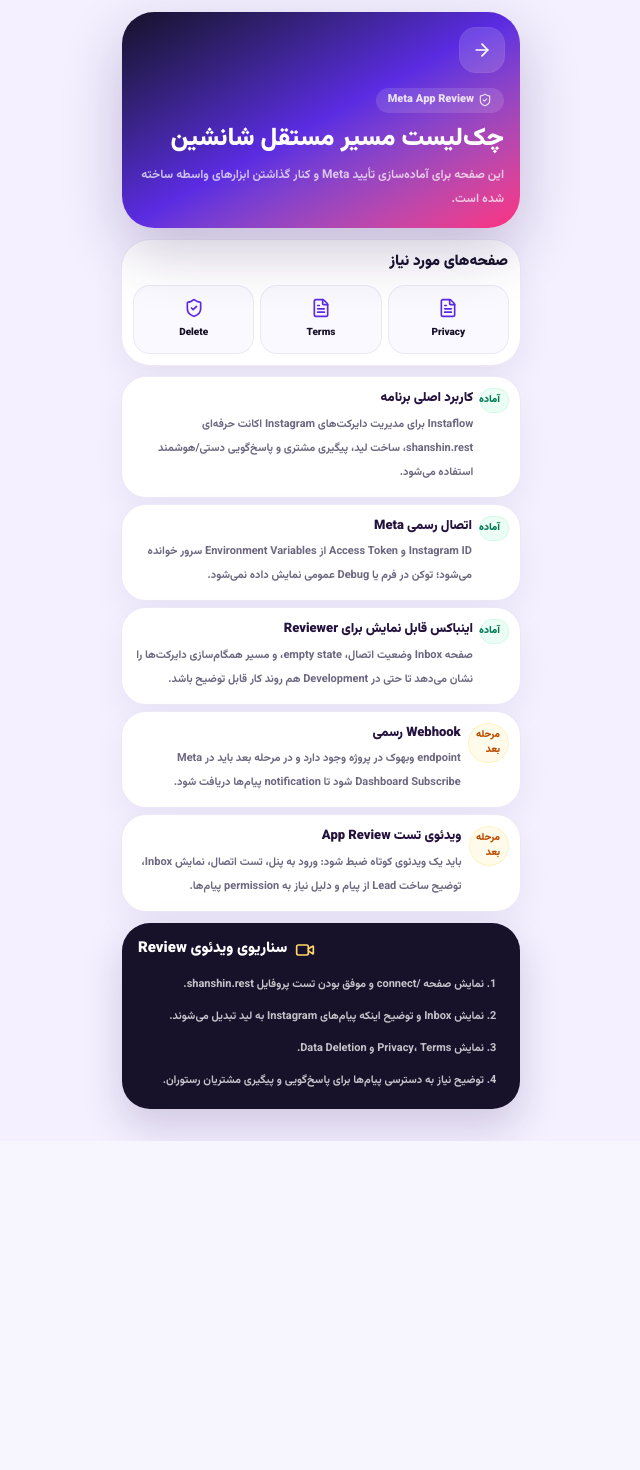
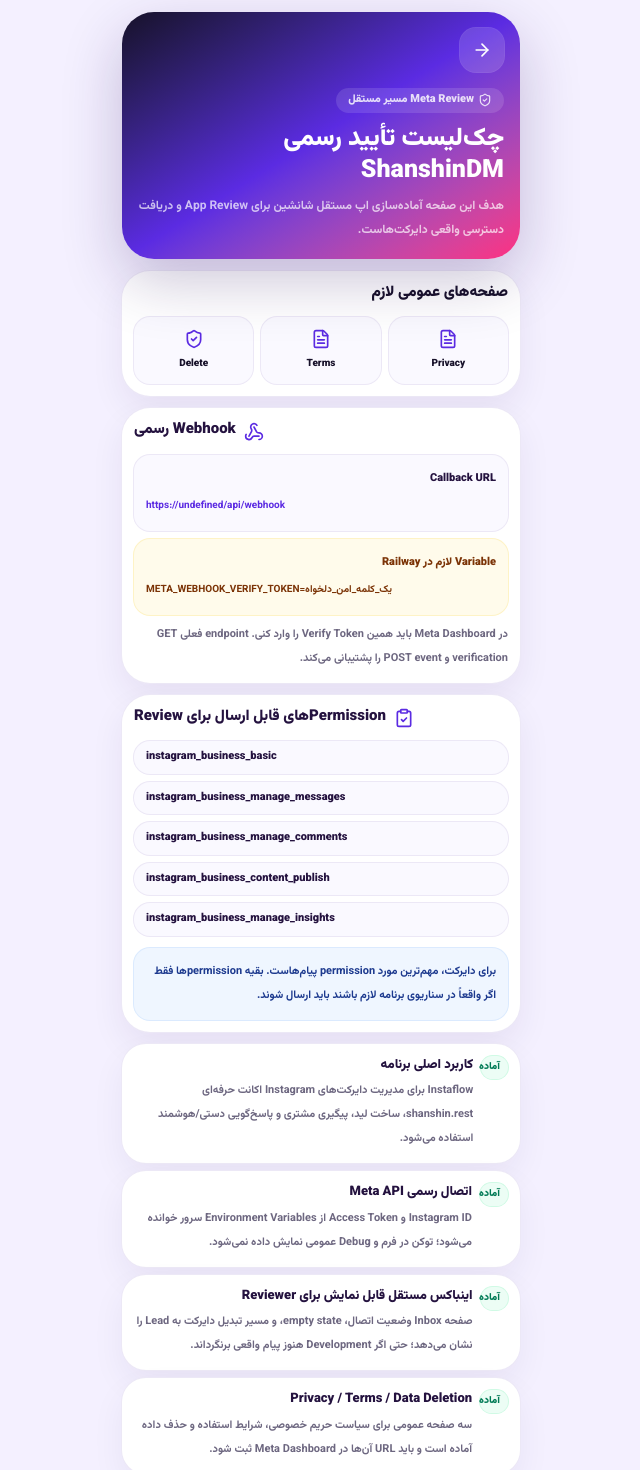
Before and after one commit to jafarabdulahy-cell/instaflow, a Next.js app: page /review in a window 1280 px wide. Shown: the top 1470 px of the page, without its empty margins (319-959 px from the left). Before the commit the page ends 1141 px from the top, so only its background shows below. Built offline with nearby package versions, Linux system fonts and the light colour scheme; no server answers.

Commit message:
Add files via upload

```diff
--- a/src/app/connect/page.tsx
+++ b/src/app/connect/page.tsx
@@ -383,7 +383,7 @@
             <span className="rounded-full bg-[#F2EEFF] px-3 py-1 text-[10px] font-black text-[#5B2BE2] ring-1 ring-[#E6DCF8]">مسیر مستقل شانشین</span>
             <div>
               <p className="text-[15px] font-black text-[#24123F]">آماده‌سازی App Review</p>
-              <p className="mt-1 text-[11px] font-bold text-[#7C748E]">از این نسخه مسیر ManyChat/Directam کنار گذاشته شده و تمرکز روی اپ رسمی خودمان است.</p>
+              <p className="mt-1 text-[11px] font-bold text-[#7C748E]">تمرکز این مسیر فقط روی اتصال رسمی Meta API و اپ مستقل ShanshinDM است.</p>
             </div>
           </div>
           <div className="grid grid-cols-2 gap-2">
@@ -391,7 +391,7 @@
             <Link href="/dashboard/inbox" className="rounded-[22px] bg-[#F2EEFF] p-3 text-center text-[12px] font-black text-[#5B2BE2] ring-1 ring-[#E6DCF8] active:scale-95">اینباکس مستقل</Link>
           </div>
           <div className="mt-2 rounded-[22px] bg-blue-50 p-3 text-[11px] font-bold leading-6 text-blue-900 ring-1 ring-blue-100">
-            قدم بعدی پروژه: کامل کردن Inbox، Webhook رسمی، صفحه‌های Privacy/Terms/Data Deletion و آماده کردن ویدئوی تست برای Meta Review. تا قبل از تأیید، data خالی خطای برنامه نیست؛ یک وضعیت قابل تشخیص در پنل است.
+            قدم بعدی پروژه: تنظیم Webhook رسمی در Meta Dashboard، ضبط ویدئوی تست، و ارسال Permissionها برای App Review. تا قبل از تأیید، خالی بودن data خطای برنامه نیست؛ یک وضعیت قابل تشخیص در پنل است.
           </div>
         </section>
 
--- a/src/app/dashboard/inbox/page.tsx
+++ b/src/app/dashboard/inbox/page.tsx
@@ -89,7 +89,7 @@
                 <MessageCircle className="h-3.5 w-3.5" /> Instagram Inbox
               </p>
               <h1 className="mt-2 text-[25px] font-black leading-tight">{title}</h1>
-              <p className="mt-2 text-[12px] font-bold leading-6 text-white/70">این صفحه مسیر مستقل شانشین را نشان می‌دهد؛ بدون ManyChat یا Directam.</p>
+              <p className="mt-2 text-[12px] font-bold leading-6 text-white/70">این صفحه مسیر مستقل و رسمی Meta API شانشین را نشان می‌دهد.</p>
             </div>
           </div>
           <div className="mt-4 grid grid-cols-3 gap-2 text-center">
--- a/src/app/review/page.tsx
+++ b/src/app/review/page.tsx
@@ -1,35 +1,56 @@
 import Link from "next/link";
-import { ArrowRight, CheckCircle2, FileText, MessageCircle, ShieldCheck, Video } from "lucide-react";
+import { ArrowRight, CheckCircle2, ClipboardCheck, FileText, Link2, MessageCircle, ShieldCheck, Video, Webhook } from "lucide-react";
 
-const items = [
+const baseUrl = process.env.NEXT_PUBLIC_APP_URL || process.env.RAILWAY_PUBLIC_DOMAIN ? `https://${process.env.RAILWAY_PUBLIC_DOMAIN}` : "https://YOUR-DOMAIN";
+
+const checklist = [
   {
     title: "کاربرد اصلی برنامه",
     body: "Instaflow برای مدیریت دایرکت‌های Instagram اکانت حرفه‌ای shanshin.rest، ساخت لید، پیگیری مشتری و پاسخ‌گویی دستی/هوشمند استفاده می‌شود.",
     done: true,
   },
   {
-    title: "اتصال رسمی Meta",
-    body: "Instagram ID و Access Token از Environment Variables سرور خوانده می‌شود؛ توکن در فرم یا Debug عمومی نمایش داده نمی‌شود.",
+    title: "اتصال رسمی Meta API",
+    body: "Instagram ID و Access Token از Environment Variables سرور خوانده می‌شود؛ توکن در فرم و Debug عمومی نمایش داده نمی‌شود.",
     done: true,
   },
   {
-    title: "اینباکس قابل نمایش برای Reviewer",
-    body: "صفحه Inbox وضعیت اتصال، empty state، و مسیر همگام‌سازی دایرکت‌ها را نشان می‌دهد تا حتی در Development هم روند کار قابل توضیح باشد.",
+    title: "اینباکس مستقل قابل نمایش برای Reviewer",
+    body: "صفحه Inbox وضعیت اتصال، empty state، و مسیر تبدیل دایرکت به Lead را نشان می‌دهد؛ حتی اگر Development هنوز پیام واقعی برنگرداند.",
     done: true,
   },
   {
-    title: "Webhook رسمی",
-    body: "endpoint وبهوک در پروژه وجود دارد و در مرحله بعد باید در Meta Dashboard Subscribe شود تا notification پیام‌ها دریافت شود.",
+    title: "Privacy / Terms / Data Deletion",
+    body: "سه صفحه عمومی برای سیاست حریم خصوصی، شرایط استفاده و حذف داده آماده است و باید URL آن‌ها در Meta Dashboard ثبت شود.",
+    done: true,
+  },
+  {
+    title: "Webhook رسمی Meta",
+    body: "endpoint آماده است، اما باید در Meta Dashboard ثبت و Verify شود و بعد Subscribe field مربوط به پیام‌ها فعال شود.",
     done: false,
   },
   {
     title: "ویدئوی تست App Review",
-    body: "باید یک ویدئوی کوتاه ضبط شود: ورود به پنل، تست اتصال، نمایش Inbox، توضیح ساخت Lead از پیام و دلیل نیاز به permission پیام‌ها.",
+    body: "باید ویدئوی کوتاه ضبط شود: ورود به پنل، تست اتصال، نمایش Inbox، توضیح تبدیل پیام به Lead و دلیل نیاز به permission پیام‌ها.",
+    done: false,
+  },
+  {
+    title: "ارسال App Review / Advanced Access",
+    body: "بعد از Webhook و ویدئو، Permissionهای پیام‌رسانی باید برای Advanced Access ارسال شوند تا کاربران عادی بدون Tester شدن قابل پشتیبانی باشند.",
     done: false,
   },
 ];
 
+const permissions = [
+  "instagram_business_basic",
+  "instagram_business_manage_messages",
+  "instagram_business_manage_comments",
+  "instagram_business_content_publish",
+  "instagram_business_manage_insights",
+];
+
 export default function ReviewPage() {
+  const callbackUrl = `${baseUrl}/api/webhook`;
   return (
     <div dir="rtl" className="min-h-[100dvh] bg-[#F4F0FF] text-[#17112A]">
       <main className="mx-auto flex min-h-[100dvh] w-full max-w-[430px] flex-col gap-3 px-4 pb-8 pt-3">
@@ -38,14 +59,14 @@
             <ArrowRight className="h-5 w-5" />
           </Link>
           <p className="mt-4 inline-flex items-center gap-1 rounded-full bg-white/12 px-3 py-1 text-[11px] font-black text-white/82">
-            <ShieldCheck className="h-3.5 w-3.5" /> Meta App Review
+            <ShieldCheck className="h-3.5 w-3.5" /> Meta Review مسیر مستقل
           </p>
-          <h1 className="mt-2 text-[25px] font-black leading-tight">چک‌لیست مسیر مستقل شانشین</h1>
-          <p className="mt-2 text-[12px] font-bold leading-6 text-white/70">این صفحه برای آماده‌سازی تأیید Meta و کنار گذاشتن ابزارهای واسطه ساخته شده است.</p>
+          <h1 className="mt-2 text-[25px] font-black leading-tight">چک‌لیست تأیید رسمی ShanshinDM</h1>
+          <p className="mt-2 text-[12px] font-bold leading-6 text-white/70">هدف این صفحه آماده‌سازی اپ مستقل شانشین برای App Review و دریافت دسترسی واقعی دایرکت‌هاست.</p>
         </header>
 
         <section className="rounded-[28px] bg-white p-3 shadow-[0_14px_34px_rgba(42,16,90,0.07)] ring-1 ring-[#ECE8F6]">
-          <p className="text-right text-[15px] font-black">صفحه‌های مورد نیاز</p>
+          <p className="text-right text-[15px] font-black">صفحه‌های عمومی لازم</p>
           <div className="mt-3 grid grid-cols-3 gap-2 text-center">
             <Link href="/privacy" className="rounded-2xl bg-[#FAF9FF] p-3 ring-1 ring-[#ECE8F6]"><FileText className="mx-auto h-5 w-5 text-[#5B2BE2]" /><p className="mt-2 text-[10px] font-black">Privacy</p></Link>
             <Link href="/terms" className="rounded-2xl bg-[#FAF9FF] p-3 ring-1 ring-[#ECE8F6]"><FileText className="mx-auto h-5 w-5 text-[#5B2BE2]" /><p className="mt-2 text-[10px] font-black">Terms</p></Link>
@@ -53,8 +74,33 @@
           </div>
         </section>
 
+        <section className="rounded-[28px] bg-white p-3 text-right shadow-[0_14px_34px_rgba(42,16,90,0.07)] ring-1 ring-[#ECE8F6]">
+          <p className="flex items-center justify-end gap-2 text-[15px] font-black text-[#24123F]"><Webhook className="h-5 w-5 text-[#5B2BE2]" /> Webhook رسمی</p>
+          <div className="mt-3 space-y-2 text-[11px] font-bold leading-6 text-[#6D6780]">
+            <div className="rounded-2xl bg-[#FAF9FF] p-3 ring-1 ring-[#ECE8F6]">
+              <p className="font-black text-[#24123F]">Callback URL</p>
+              <p dir="ltr" className="mt-1 break-all text-left text-[10px] text-[#5B2BE2]">{callbackUrl}</p>
+            </div>
+            <div className="rounded-2xl bg-amber-50 p-3 text-amber-900 ring-1 ring-amber-100">
+              <p className="font-black">Variable لازم در Railway</p>
+              <p dir="ltr" className="mt-1 text-left text-[10px]">META_WEBHOOK_VERIFY_TOKEN=یک_کلمه_امن_دلخواه</p>
+            </div>
+            <p>در Meta Dashboard باید همین Verify Token را وارد کنی. endpoint فعلی GET verification و POST event را پشتیبانی می‌کند.</p>
+          </div>
+        </section>
+
+        <section className="rounded-[28px] bg-white p-3 text-right shadow-[0_14px_34px_rgba(42,16,90,0.07)] ring-1 ring-[#ECE8F6]">
+          <p className="flex items-center justify-end gap-2 text-[15px] font-black text-[#24123F]"><ClipboardCheck className="h-5 w-5 text-[#5B2BE2]" /> Permissionهای قابل ارسال برای Review</p>
+          <div className="mt-3 space-y-2">
+            {permissions.map((permission) => (
+              <div key={permission} dir="ltr" className="rounded-2xl bg-[#FAF9FF] px-3 py-2 text-left text-[11px] font-black text-[#24123F] ring-1 ring-[#ECE8F6]">{permission}</div>
+            ))}
+          </div>
+          <p className="mt-3 rounded-2xl bg-blue-50 p-3 text-[11px] font-bold leading-6 text-blue-900 ring-1 ring-blue-100">برای دایرکت، مهم‌ترین مورد permission پیام‌هاست. بقیه permissionها فقط اگر واقعاً در سناریوی برنامه لازم باشند باید ارسال شوند.</p>
+        </section>
+
         <section className="space-y-2">
-          {items.map((item) => (
+          {checklist.map((item) => (
             <div key={item.title} className="rounded-[24px] bg-white p-3 text-right shadow-[0_14px_34px_rgba(42,16,90,0.06)] ring-1 ring-[#ECE8F6]">
               <div className="flex items-start justify-between gap-2">
                 <span className={`rounded-full px-2 py-1 text-[10px] font-black ring-1 ${item.done ? "bg-emerald-50 text-emerald-700 ring-emerald-100" : "bg-amber-50 text-amber-700 ring-amber-100"}`}>
@@ -73,10 +119,19 @@
           <p className="flex items-center justify-end gap-2 text-[15px] font-black"><Video className="h-5 w-5 text-[#FFD66B]" /> سناریوی ویدئوی Review</p>
           <ol className="mt-3 list-decimal space-y-2 pr-5 text-[11px] font-bold leading-6 text-white/75">
             <li>نمایش صفحه /connect و موفق بودن تست پروفایل shanshin.rest.</li>
-            <li>نمایش Inbox و توضیح اینکه پیام‌های Instagram به لید تبدیل می‌شوند.</li>
+            <li>نمایش تشخیص ID واقعی API و توضیح اینکه برنامه با همان ID تست می‌کند.</li>
+            <li>نمایش /dashboard/inbox و توضیح empty state در Development.</li>
+            <li>توضیح اینکه دایرکت‌های Instagram برای ساخت Lead و پاسخ‌گویی مشتریان رستوران استفاده می‌شود.</li>
             <li>نمایش Privacy، Terms و Data Deletion.</li>
-            <li>توضیح نیاز به دسترسی پیام‌ها برای پاسخ‌گویی و پیگیری مشتریان رستوران.</li>
+            <li>نمایش Callback URL و Verify Token برای Webhook.</li>
           </ol>
+        </section>
+
+        <section className="rounded-[28px] bg-white p-4 text-right shadow-[0_14px_34px_rgba(42,16,90,0.07)] ring-1 ring-[#ECE8F6]">
+          <p className="flex items-center justify-end gap-2 text-[15px] font-black text-[#24123F]"><MessageCircle className="h-5 w-5 text-[#5B2BE2]" /> متن توضیح کوتاه برای Reviewer</p>
+          <p className="mt-2 rounded-2xl bg-[#FAF9FF] p-3 text-[11px] font-bold leading-7 text-[#6D6780] ring-1 ring-[#ECE8F6]">
+            Instaflow helps Shanshin restaurant manage Instagram professional account messages, convert customer DMs into leads, and support manual/assisted replies from an internal dashboard. We request messaging access only to read customer conversations, create follow-up leads, and help staff respond to reservation, menu, event, and customer-service inquiries.
+          </p>
         </section>
       </main>
     </div>
```
